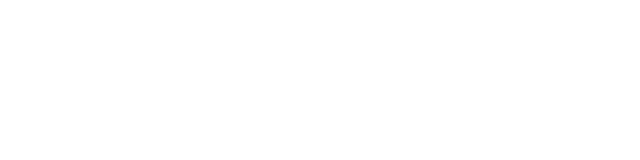
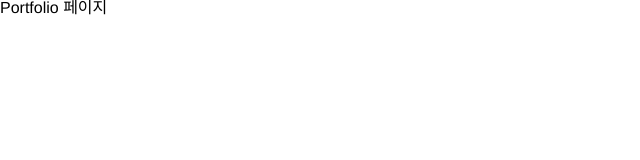
Before and after one commit to Pablaw/portfolio, a React (Create React App) app: page /portfolio in a window 1280 px wide. Before the commit this address had no page. Shown: the top 160 px of the page, without its empty margins (0-640 px from the left). Built offline with nearby package versions, Linux system fonts and the light colour scheme; a web font is replaced by a local one.

Commit message:
feat: 포트폴리오 페이지 추가

```diff
--- a/src/components/introPage/IntroContents.tsx
+++ b/src/components/introPage/IntroContents.tsx
@@ -22,7 +22,7 @@
       setInputValue(inputValue + "*");
     } else {
       setShowPlaceHolder(true);
-      navigate("/123");
+      navigate("/portfolio");
     }
   };
   setTimeout(showInputHandler, 1500);
--- /dev/null
+++ b/src/components/portfolioPage/PortfolioContents.tsx
@@ -0,0 +1,14 @@
+import React from "react";
+import styled from "@emotion/styled";
+
+const PortfolioContents = () => {
+  return (
+    <Container>
+      <div>Portfolio 페이지</div>
+    </Container>
+  );
+};
+
+export default PortfolioContents;
+
+const Container = styled.div``;
--- /dev/null
+++ b/src/pages/PortfolioPage.tsx
@@ -0,0 +1,16 @@
+import React from "react";
+import styled from "@emotion/styled";
+
+import PortfolioContents from "../components/portfolioPage/PortfolioContents";
+
+const PortfolioPage = () => {
+  return (
+    <Container>
+      <PortfolioContents />
+    </Container>
+  );
+};
+
+export default PortfolioPage;
+
+const Container = styled.div``;
--- a/src/shared/Router.tsx
+++ b/src/shared/Router.tsx
@@ -2,12 +2,14 @@
 import { BrowserRouter, Route, Routes } from "react-router-dom";
 
 import IntroPage from "../pages/IntroPage";
+import PortfolioPage from "../pages/PortfolioPage";
 
 const Router = () => {
   return (
     <BrowserRouter>
       <Routes>
         <Route path="/" element={<IntroPage />} />
+        <Route path="/portfolio" element={<PortfolioPage />} />
       </Routes>
     </BrowserRouter>
   );
```
